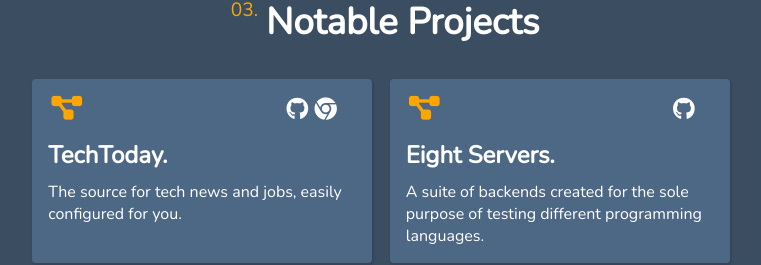
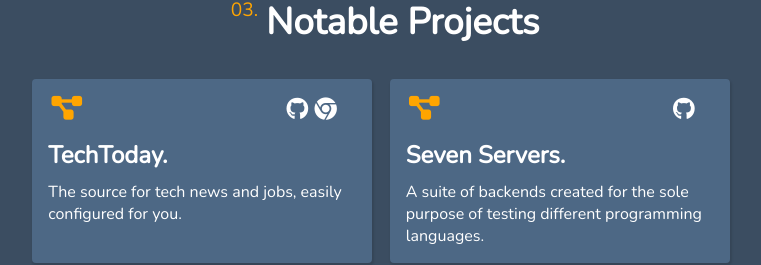
Before and after one commit to bharadx07/bharadwaj.duggaraju.com, a React (Create React App) app: page / in a window 1280 px wide. Shown: the part 1902-2167 px from the top of the page, without its empty margins (259-1020 px from the left). Built offline with nearby package versions, Linux system fonts and the light colour scheme; the HTML template or start-up script is replaced by a standard one.

Commit message:
fix project issue

```diff
--- a/src/content/projects.ts
+++ b/src/content/projects.ts
@@ -20,8 +20,8 @@ export const TopProjects: Project[] = [
     },
     {
         webLink: null,
-        githubLink: "https://github.com/bharadwajduggaraju/eight-servers",
-        title: "Eight Servers",
+        githubLink: "https://github.com/bharadwajduggaraju/seven-servers",
+        title: "Seven Servers",
         desc: "A suite of backends created for the sole purpose of testing different programming languages.",
         tech: ["React", "Node.js", "C#"]
     },
```
